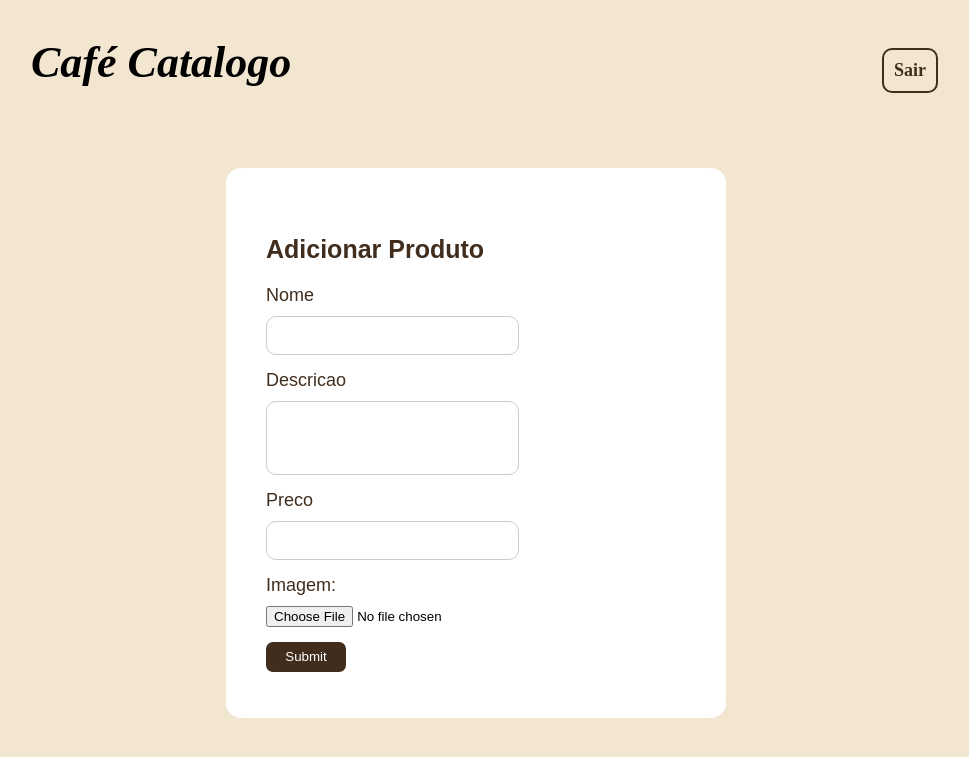
After one commit to hellengod/PP-Catalogo-Cafeteria, a PHP site: page /add-produto.php in a window 1280 px wide. The commit adds this page. Shown: the top 757 px of the page, without its empty margins (164-1133 px from the left). Run offline with PHP 8.4, Linux system fonts and the light colour scheme.

Commit message:
(feat) - add product

```diff
--- /dev/null
+++ b/add-produto.php
@@ -0,0 +1,53 @@
+<!DOCTYPE html>
+<html lang="en">
+
+<head>
+    <meta charset="UTF-8">
+    <meta name="viewport" content="width=device-width, initial-scale=1.0">
+    <title>Café</title>
+    <link rel="stylesheet" href="css\styles.css">
+</head>
+
+<body>
+    <main>
+        <header>
+            <div class="header-container">
+                <h1 id="titulo-header">Café Catalogo</h1>
+            </div>
+            <a class="button-login">Sair</a>
+        </header>
+
+        <section class="form-section">
+            <div class="form">
+                <form class="input-form">
+                    <div class="input-container">
+                        <h2 class="titulo-form">Adicionar Produto</h2>
+
+                        <div class="input-name">
+                            <label class="label-form-nome" for="name">Nome</label>
+                            <input name="name" class="input-form-nome" type="text">
+                        </div>
+                        <div class="input-desc">
+                            <label class="label-form-desc" for="image">Descricao</label>
+                            <input class="input-form-desc" type="text">
+                        </div>
+                        <div class="input-preco">
+                            <label class="label-form-preco" for="preco">Preco</label>
+                            <input name="preco" class="input-form-preco" type="text">
+                        </div>
+                        <div class="input-img">
+                            <label class="label-form-img" for="image">Imagem:</label>
+                            <input type="file">
+                        </div>
+                        <div class="input-envia">
+                            <input class="input-form-envia" type="submit">
+                        </div>
+
+                    </div>
+                </form>
+            </div>
+        </section>
+
+</body>
+
+</html>
--- a/css/index.css
+++ b/css/styles.css
@@ -17,7 +17,7 @@ header {
 
 }
 
-label {
+.title-index {
     font-size: 38px;
     color: #402D1D;
     font-style: oblique;
@@ -46,7 +46,8 @@ label {
     align-items: center;
     justify-content: space-between;
 }
-.setins{
+
+.setins {
     display: flex;
     gap: 15px;
 }
@@ -123,8 +124,122 @@ img {
     font-size: 18px;
     border-radius: 10px;
     border: 2px solid #402D1D;
-    /* Cor e espessura da borda */
     font-weight: 800;
     align-self: flex-start;
     margin-top: 40px;
 }
+
+.form-section {
+    display: flex;
+    justify-content: center;
+    align-items: center;
+    width: auto;
+
+}
+
+.form {
+    background-color: white;
+    display: flex;
+    justify-content: flex-start;
+    align-items: center;
+    width: 500px;
+    height: 550px;
+    border-radius: 15px;
+}
+
+.input-img {
+    display: flex;
+    flex-direction: column;
+    gap: 10px;
+    margin-bottom: 15px;
+    margin-left: 40px;
+
+}
+
+.input-name {
+    display: flex;
+    flex-direction: column;
+    gap: 10px;
+    margin-bottom: 15px;
+    margin-left: 40px;
+
+}
+
+.input-form-nome {
+    height: 35px;
+    border-radius: 10px;
+    border: 0.5px solid #ccc;
+}
+
+.input-desc {
+    display: flex;
+    flex-direction: column;
+    gap: 10px;
+    margin-bottom: 15px;
+    margin-left: 40px;
+
+}
+
+.input-form-desc {
+    height: 70px;
+    border-radius: 10px;
+    border: 0.5px solid #ccc;
+}
+
+.input-preco {
+    display: flex;
+    flex-direction: column;
+    gap: 10px;
+    margin-bottom: 15px;
+    margin-left: 40px;
+
+}
+
+.input-form-preco {
+    height: 35px;
+    border-radius: 10px;
+    border: 0.5px solid #ccc;
+}
+
+.label-form-preco {
+    color: #402D1D;
+    font-size: 18px;
+    font-family:Arial, Helvetica, sans-serif;
+}
+.label-form-nome {
+    color: #402D1D;
+    font-size: 18px;
+    font-family:Arial, Helvetica, sans-serif;
+}
+
+.label-form-desc {
+    color: #402D1D;
+    font-size: 18px;
+    font-family:Arial, Helvetica, sans-serif;
+}
+
+.label-form-img {
+    color: #402D1D;
+    font-size: 18px;
+    font-family:Arial, Helvetica, sans-serif;
+}
+
+.titulo-form {
+    margin-left: 40px;
+    color: #402D1D;
+    font-size: 25px;
+    font-family:Arial, Helvetica, sans-serif;
+}
+
+.input-envia {
+    margin-left: 40px;
+}
+
+.input-form-envia {
+    width: 80px;
+    height: 30px;
+    border-radius: 7px;
+    border: none;
+    background-color: #402D1D;
+    color: white;
+}
--- a/index.php
+++ b/index.php
@@ -5,7 +5,7 @@
     <meta charset="UTF-8">
     <meta name="viewport" content="width=device-width, initial-scale=1.0">
     <title>Café</title>
-    <link rel="stylesheet" href="css\index.css">
+    <link rel="stylesheet" href="css\styles.css">
 </head>
 
 <body>
@@ -17,7 +17,7 @@
             </div>
             <a class="button-login">Sair</a>
         </header>
-        <label>Lista de Produtos</label>
+        <label class="title-index">Lista de Produtos</label>
         <section>
             <div class="container-cafe">
                 <div class="container-produto">
```
